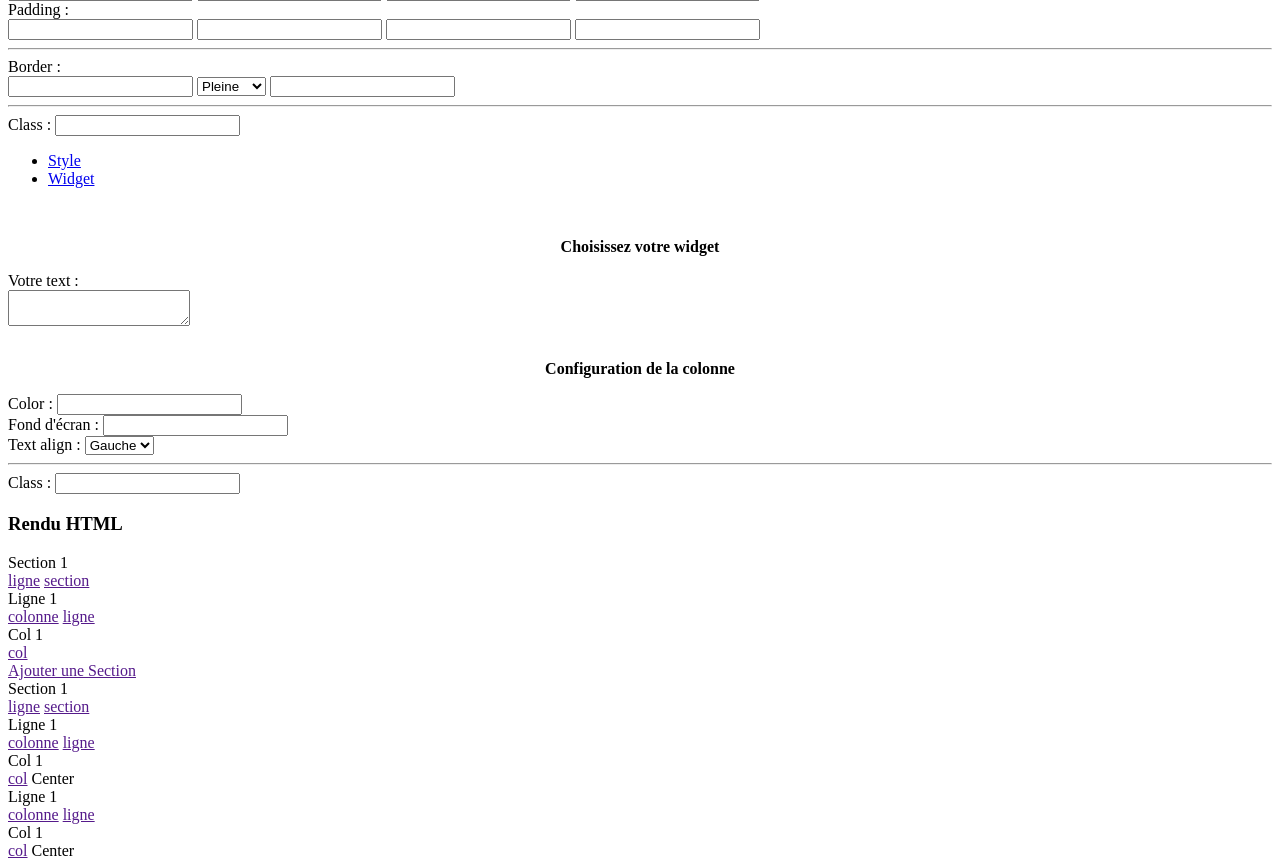
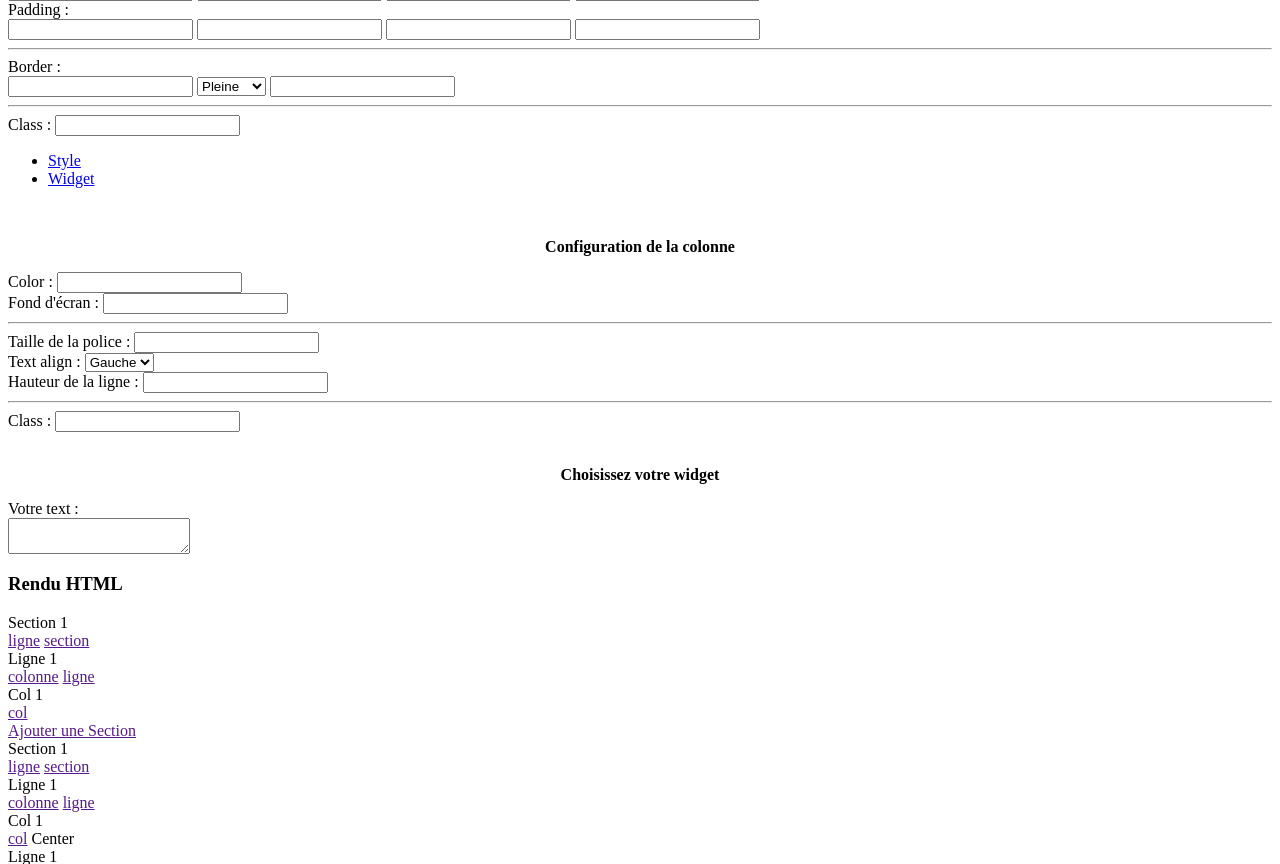
Before and after one commit to overconsulting/LazyPHP-cms, a PHP site: page /Cms/views/cockpit/pages/edit.php in a window 1280 px wide. Shown: the part 815-1679 px from the top of the page. Run offline with PHP 8.4, Linux system fonts and the light colour scheme; the template is opened without the code that fills it, so the values that code supplies are empty.

Commit message:
Modification edition page

```diff
--- a/Cms/views/cockpit/pages/edit.php
+++ b/Cms/views/cockpit/pages/edit.php
@@ -175,13 +175,55 @@
 
                         <div id="colPanel" class="panel">
                             <!-- Nav tabs -->
-                            <ul class="nav nav-tabs" role="tablist">
-                                <li role="presentation" class="active"><a href="#sectionPanelStyle" aria-controls="home" role="tab" data-toggle="tab">Style</a></li>
-                                <li role="widget"><a href="#sectionPanelWidget" aria-controls="widget" role="tab" data-toggle="tab">Widget</a></li>
-                            </ul>
+                              <ul class="nav nav-tabs" role="tablist">
+                                <li role="presentation" class="active"><a href="#style" aria-controls="style" role="tab" data-toggle="tab">Style</a></li>
+                                <li role="presentation"><a href="#widget" aria-controls="widget" role="tab" data-toggle="tab">Widget</a></li>
+                              </ul>
 
-                            <div class="tab-content">
-                                <div role="tabpanel" class="tab-pane" id="sectionPanelWidget">
+                              <!-- Tab panes -->
+                              <div class="tab-content">
+                                <div role="tabpanel" class="tab-pane active" id="style">
+                                    <br />
+                                    <p align="center"><b>Configuration de la colonne</b></p>
+                                    <div class="form-group">
+                                        <label>Color : </label>
+                                        <input type="text" name="color" class="form-control updated color" value="" />
+                                    </div>
+
+                                    <div class="form-group">
+                                        <label>Fond d'écran : </label>
+                                        <input type="text" name="background" class="form-control updated background" value="" />
+                                    </div>
+
+                                    <hr />
+
+                                    <div class="form-group">
+                                        <label>Taille de la police : </label>
+                                        <input type="text" name="font-size" class="form-control updated font-size" value="" />
+                                    </div>
+
+                                    <div class="form-group">
+                                        <label>Text align : </label>
+                                        <select class="form-control updated text-align" name="text-align">
+                                            <option value="left">Gauche</option>
+                                            <option value="center">Centré</option>
+                                            <option value="right">Droite</option>
+                                        </select>
+                                    </div>
+
+                                    <div class="form-group">
+                                        <label>Hauteur de la ligne : </label>
+                                        <input type="text" name="line-height" class="form-control updated line-height" value="" />
+                                    </div>
+
+                                    <hr />
+
+                                    <div class="form-group">
+                                        <label>Class : </label>
+                                        <input type="text" name="class" class="form-control updated class" value="" />
+                                    </div>
+                                </div>
+                                <div role="tabpanel" class="tab-pane" id="widget">
                                     <br />
                                     <p align="center"><b>Choisissez votre widget</b></p>
                                     <div class="choix_widget">
@@ -194,36 +236,6 @@
                                             <br />
                                             <textarea name="widget_text_content" class="form-control updated_widget" value="" /></textarea>
                                         </div>
-                                    </div>
-                                </div>
-
-                                <div role="tabpanel" class="tab-pane active" id="sectionPanelStyle">
-                                    <br />
-                                    <p align="center"><b>Configuration de la colonne</b></p>
-                                    <div class="form-group">
-                                        <label>Color : </label>
-                                        <input type="text" name="color" class="form-control updated color" value="" />
-                                    </div>
-
-                                    <div class="form-group">
-                                        <label>Fond d'écran : </label>
-                                        <input type="text" name="background" class="form-control updated background" value="" />
-                                    </div>
-
-                                    <div class="form-group">
-                                        <label>Text align : </label>
-                                       <select class="form-control updated text-align" name="text-align">
-                                            <option value="left">Gauche</option>
-                                            <option value="center">Centré</option>
-                                            <option value="right">Droite</option>
-                                        </select>
-                                    </div>
-
-                                    <hr />
-
-                                    <div class="form-group">
-                                        <label>Class : </label>
-                                        <input type="text" name="class" class="form-control updated class" value="" />
                                     </div>
                                 </div>
                             </div>
@@ -451,6 +463,7 @@ foreach ($ligne->cols as $col) {
         col_id = ligne_id+"_col_1";
 
         section.find('.row').attr('id', ligne_id);
+        section.find('.row').find('.col').attr('id', col_id);
 
         // On ajout la section à la config
         config['section_'+sections] = {
@@ -567,7 +580,7 @@ foreach ($ligne->cols as $col) {
         return hasBorderConfig;
     }
 
-    $(document).on('mouseenter', '.rendrecontent .section', function() {
+    /*$(document).on('mouseenter', '.rendrecontent .section', function() {
         $(this).css('border', '1px dashed #000');
     });
 
@@ -595,7 +608,7 @@ foreach ($ligne->cols as $col) {
     $(document).on('mouseleave', '.rendrecontent .col', function() {
         $(this).css('border', '1px dashed #C0C0C0');
         $(this).parent().css('border', '1px dashed #000');
-    });
+    });*/
 
 
     // Partie pour les clicks sur les boutons d'ajout
@@ -691,6 +704,17 @@ foreach ($ligne->cols as $col) {
             });
             $('.boxConfig .class').val(config[section_id]['lignes'][id]['class']);
         }
+
+        if (className == "col") {
+            splitid = id.split("_");
+            section_id=splitid[0]+"_"+splitid[1];
+            ligne_id = section_id+"_"+splitid[2]+"_"+splitid[3];
+
+            $.each(config[section_id]['lignes'][ligne_id]['cols'][id]['styles'], function( index, value ) {
+                $('.boxConfig .'+index).val(value);
+            });
+            $('.boxConfig .class').val(config[section_id]['lignes'][ligne_id]['cols'][id]['class']);
+        }
     }
 
     function closeBoxConfig() {
@@ -733,8 +757,6 @@ foreach ($ligne->cols as $col) {
     $('.boxConfig #colPanel .updated').bind('change',function() {
         // On fait le live update
         $("#"+$(".boxConfig .id").val()).css($(this).attr("name"), $(this).val());
-
-        console.log("update");
 
         col_id=$(".boxConfig .id").val();
         var id = col_id.split("_");
```
